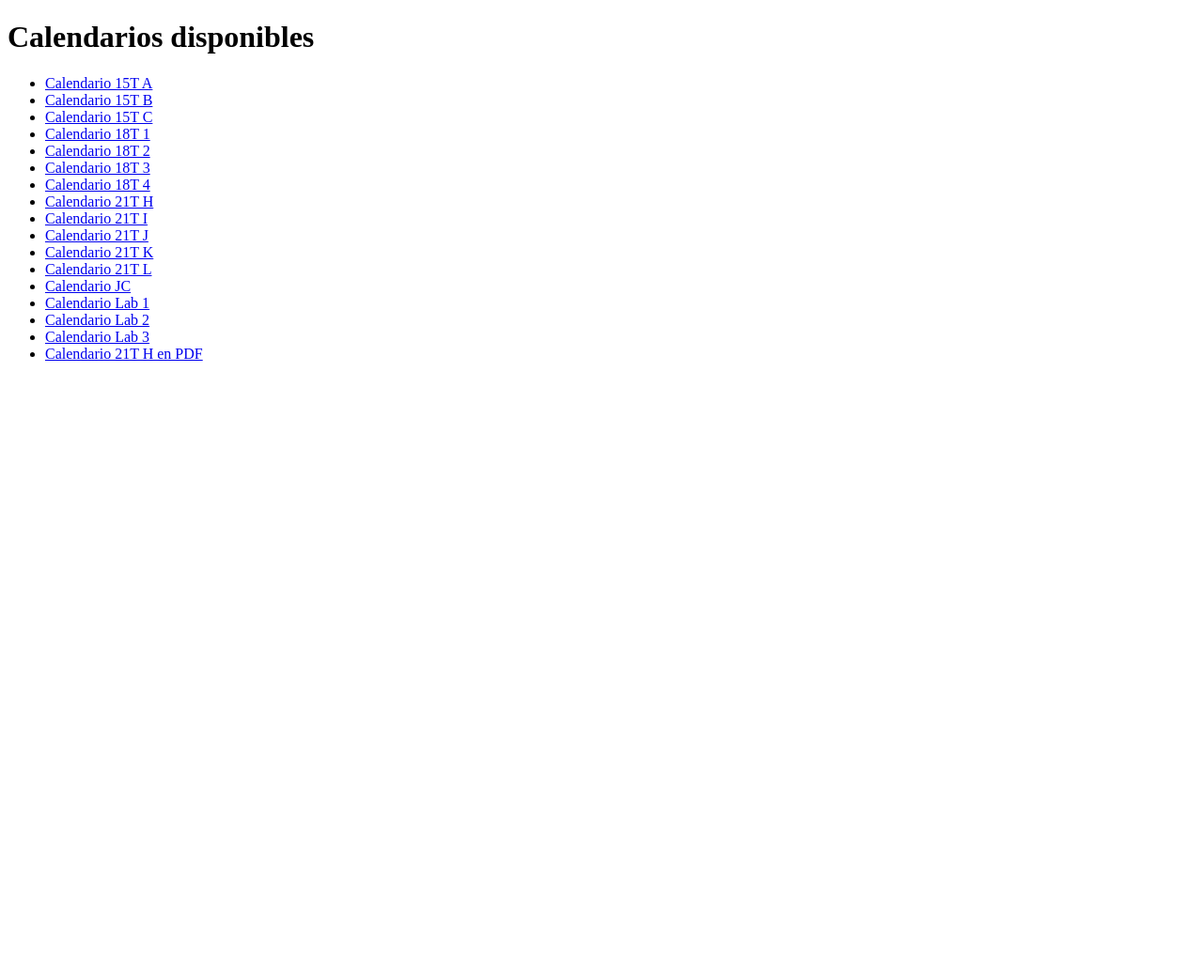
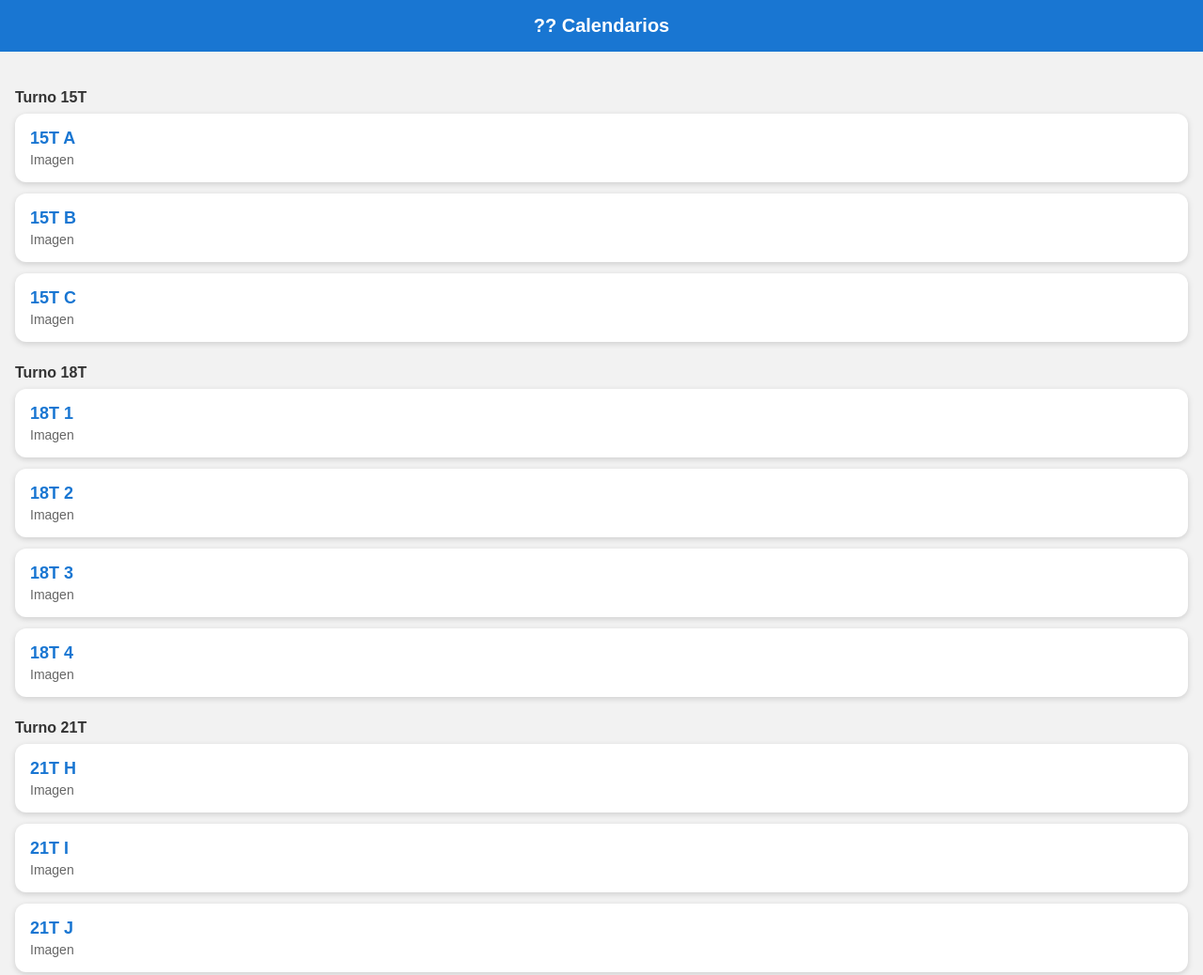
Before and after one commit to suslab-maker/calendarios, a plain HTML site: page index.html in a window 1280 px wide. Shown: the top 1038 px of the page at 94% size. Before the commit the page ends 800 px from the top, so only its background shows below. Drawn offline with Linux system fonts and the light colour scheme.

Commit message:
Add files via upload

```diff
--- a/index.html
+++ b/index.html
@@ -2,30 +2,102 @@
 <html lang="es">
 <head>
   <meta charset="UTF-8">
+  <meta name="viewport" content="width=device-width, initial-scale=1.0">
   <title>Calendarios</title>
+
+  <style>
+    body {
+      margin: 0;
+      font-family: Arial, Helvetica, sans-serif;
+      background-color: #f2f2f2;
+    }
+
+    header {
+      background-color: #1976d2;
+      color: white;
+      padding: 16px;
+      text-align: center;
+      font-size: 20px;
+      font-weight: bold;
+    }
+
+    .container {
+      padding: 16px;
+    }
+
+    .card {
+      background-color: white;
+      margin-bottom: 12px;
+      padding: 16px;
+      border-radius: 12px;
+      box-shadow: 0 2px 6px rgba(0,0,0,0.15);
+      transition: transform 0.1s;
+    }
+
+    .card:active {
+      transform: scale(0.97);
+    }
+
+    .card a {
+      text-decoration: none;
+      color: #1976d2;
+      font-size: 18px;
+      font-weight: bold;
+      display: block;
+    }
+
+    .subtitle {
+      font-size: 14px;
+      color: #666;
+      margin-top: 4px;
+    }
+
+    .section {
+      margin-top: 24px;
+      margin-bottom: 8px;
+      font-size: 16px;
+      font-weight: bold;
+      color: #333;
+    }
+  </style>
 </head>
+
 <body>
-  <h1>Calendarios disponibles</h1>
 
-  <ul>
-    <li><a href="15t_a.jpg">Calendario 15T A</a></li>
-    <li><a href="15t_b.jpg">Calendario 15T B</a></li>
-    <li><a href="15t_c.jpg">Calendario 15T C</a></li>
-    <li><a href="18t_1.jpg">Calendario 18T 1</a></li>
-    <li><a href="18t_2.jpg">Calendario 18T 2</a></li>
-    <li><a href="18t_3.jpg">Calendario 18T 3</a></li>
-    <li><a href="18t_4.jpg">Calendario 18T 4</a></li>
-    <li><a href="21t_h.jpg">Calendario 21T H</a></li>
-    <li><a href="21t_i.jpg">Calendario 21T I</a></li>
-    <li><a href="21t_j.jpg">Calendario 21T J</a></li>
-    <li><a href="21t_k.jpg">Calendario 21T K</a></li>
-    <li><a href="21t_l.jpg">Calendario 21T L</a></li>
-    <li><a href="jf.jpg">Calendario JC</a></li>
-    <li><a href="lab1.jpg">Calendario Lab 1</a></li>
-    <li><a href="lab2.jpg">Calendario Lab 2</a></li>
-    <li><a href="lab3.jpg">Calendario Lab 3</a></li>
-    <li><a href="21T_H.pdf">Calendario 21T H en PDF</a></li>
-  </ul>
+  <header>
+    ?? Calendarios
+  </header>
+
+  <div class="container">
+
+    <div class="section">Turno 15T</div>
+    <div class="card"><a href="15t_a.jpg">15T A</a><div class="subtitle">Imagen</div></div>
+    <div class="card"><a href="15t_b.jpg">15T B</a><div class="subtitle">Imagen</div></div>
+    <div class="card"><a href="15t_c.jpg">15T C</a><div class="subtitle">Imagen</div></div>
+
+    <div class="section">Turno 18T</div>
+    <div class="card"><a href="18t_1.jpg">18T 1</a><div class="subtitle">Imagen</div></div>
+    <div class="card"><a href="18t_2.jpg">18T 2</a><div class="subtitle">Imagen</div></div>
+    <div class="card"><a href="18t_3.jpg">18T 3</a><div class="subtitle">Imagen</div></div>
+    <div class="card"><a href="18t_4.jpg">18T 4</a><div class="subtitle">Imagen</div></div>
+
+    <div class="section">Turno 21T</div>
+    <div class="card"><a href="21t_h.jpg">21T H</a><div class="subtitle">Imagen</div></div>
+    <div class="card"><a href="21t_i.jpg">21T I</a><div class="subtitle">Imagen</div></div>
+    <div class="card"><a href="21t_j.jpg">21T J</a><div class="subtitle">Imagen</div></div>
+    <div class="card"><a href="21t_k.jpg">21T K</a><div class="subtitle">Imagen</div></div>
+    <div class="card"><a href="21t_l.jpg">21T L</a><div class="subtitle">Imagen</div></div>
+
+    <div class="section">Otros</div>
+    <div class="card"><a href="jf.jpg">Calendario JC</a><div class="subtitle">Imagen</div></div>
+    <div class="card"><a href="lab1.jpg">Calendario Lab 1</a><div class="subtitle">Imagen</div></div>
+    <div class="card"><a href="lab2.jpg">Calendario Lab 2</a><div class="subtitle">Imagen</div></div>
+    <div class="card"><a href="lab3.jpg">Calendario Lab 3</a><div class="subtitle">Imagen</div></div>
+
+    <div class="section">PDF</div>
+    <div class="card"><a href="21T_H.pdf">21T H (PDF)</a><div class="subtitle">Documento PDF</div></div>
+
+  </div>
 
 </body>
 </html>
```
